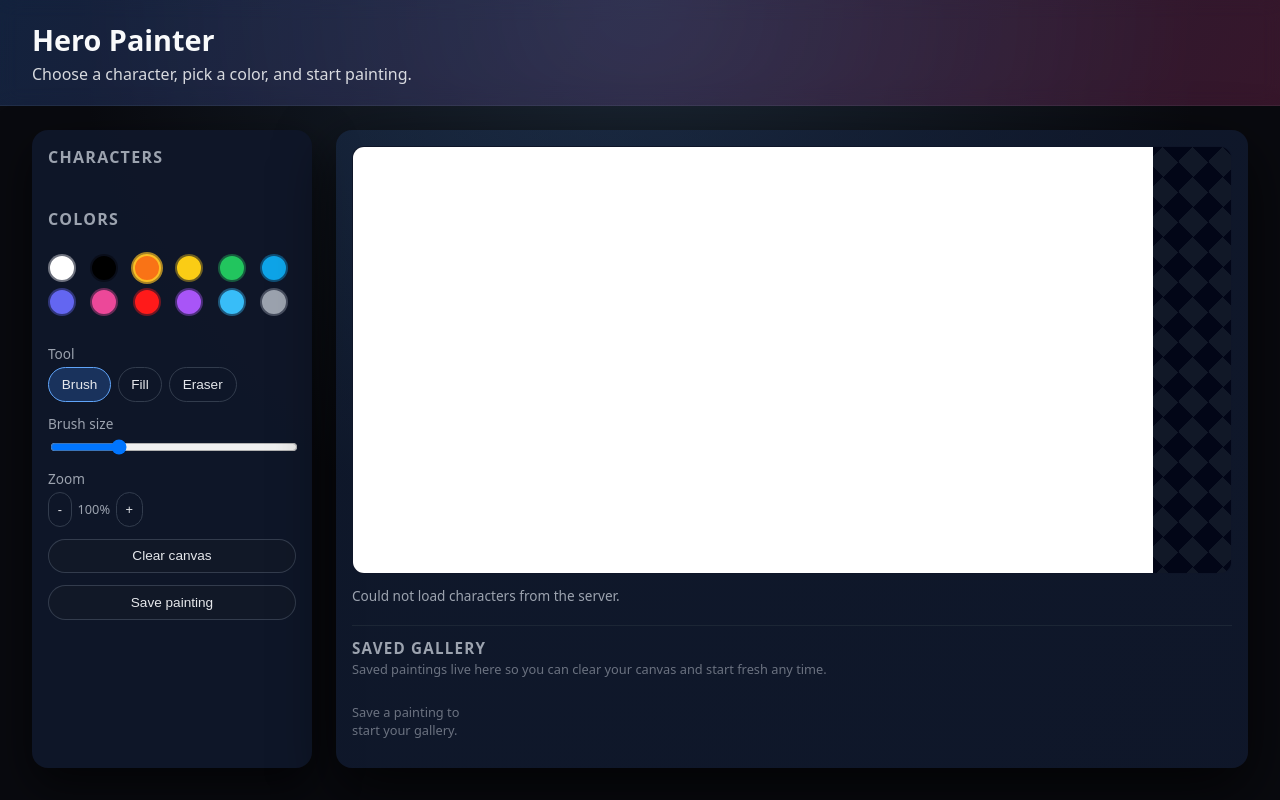
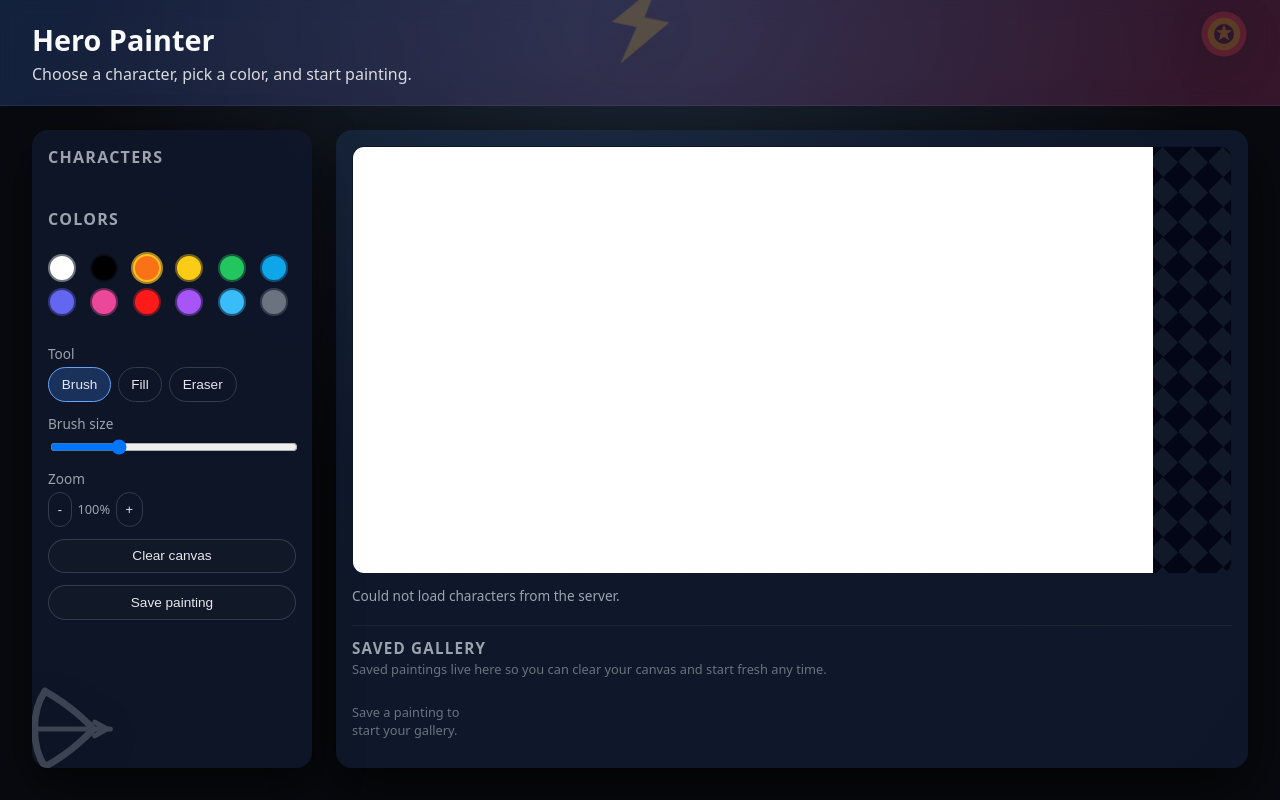
Before and after one commit to cfishman-commits/online_painting_v2, a website: page public/index.html in a window 1280 px wide. Drawn offline with Linux system fonts and the light colour scheme; no server answers.

Commit message:
Added some superhero-esc decorations

```diff
--- a/public/app.js
+++ b/public/app.js
@@ -36,7 +36,7 @@
     '#ff1a1a',
     '#a855f7',
     '#38bdf8',
-    '#9ca3af'
+    '#6b7280'
   ];
 
   let characters = [];
@@ -109,6 +109,26 @@
     paintCtx.drawImage(image, offsetX, offsetY, drawWidth, drawHeight);
 
     applyZoom();
+  }
+
+  function resizeCanvasesToWrapper() {
+    const parent = lineCanvas.parentElement;
+    const rect = parent.getBoundingClientRect();
+    const width = rect.width || 800;
+    const height = rect.height || 600;
+
+    paintCanvas.width = width;
+    paintCanvas.height = height;
+    paintCtx.clearRect(0, 0, width, height);
+    paintCtx.fillStyle = '#ffffff';
+    paintCtx.fillRect(0, 0, width, height);
+
+    lineCanvas.width = width;
+    lineCanvas.height = height;
+    lineCtx.clearRect(0, 0, width, height);
+
+    applyZoom();
+    return { width, height };
   }
 
   function setCurrentColor(color) {
@@ -399,26 +419,16 @@
     const img = new Image();
     img.onload = () => resizeCanvasesToImage(img);
     img.onerror = () => {
-      // If image missing, just resize to a default size with blank background
-      const defaultWidth = 800;
-      const defaultHeight = 600;
-      paintCanvas.width = defaultWidth;
-      paintCanvas.height = defaultHeight;
-      paintCtx.clearRect(0, 0, defaultWidth, defaultHeight);
-      paintCtx.fillStyle = '#ffffff';
-      paintCtx.fillRect(0, 0, defaultWidth, defaultHeight);
-
-      lineCanvas.width = defaultWidth;
-      lineCanvas.height = defaultHeight;
-      lineCtx.clearRect(0, 0, defaultWidth, defaultHeight);
+      // If image missing, resize to fill the canvas area
+      const { width, height } = resizeCanvasesToWrapper();
       lineCtx.fillStyle = '#9ca3af';
       lineCtx.font = '20px system-ui, sans-serif';
       lineCtx.textAlign = 'center';
-      lineCtx.fillText('Add your own line-art image here.', defaultWidth / 2, defaultHeight / 2 - 12);
+      lineCtx.fillText('Add your own line-art image here.', width / 2, height / 2 - 12);
 
       // Extra helper text specifically for the Original Hero template
       if (character.id === 'original-hero') {
-        lineCtx.fillText('Clear canvas to start.', defaultWidth / 2, defaultHeight / 2 + 16);
+        lineCtx.fillText('Clear canvas to start.', width / 2, height / 2 + 16);
       }
     };
     img.src = character.imageUrl;
--- a/public/index.html
+++ b/public/index.html
@@ -9,12 +9,67 @@
   <body>
     <div class="app">
       <header class="app-header">
+        <div class="decor-surface" aria-hidden="true">
+          <div class="decor-icon decor-bolt">
+            <svg viewBox="0 0 64 64" role="presentation">
+              <path d="M38 2 12 34h18L24 62l28-36H34z" fill="currentColor" />
+            </svg>
+          </div>
+          <div class="decor-icon decor-cap-shield">
+            <svg viewBox="0 0 64 64" role="presentation">
+              <circle cx="32" cy="32" r="18" fill="#ef4444" />
+              <circle cx="32" cy="32" r="13" fill="#facc15" />
+              <circle cx="32" cy="32" r="8" fill="#0f172a" />
+              <path
+                d="M32 24.5 33.7 29h4.8l-3.9 2.8L36.2 37 32 34.3 27.8 37l1.6-5.2-3.9-2.8h4.8z"
+                fill="#facc15"
+              />
+            </svg>
+          </div>
+        </div>
         <h1>Hero Painter</h1>
         <p>Choose a character, pick a color, and start painting.</p>
       </header>
 
       <main class="app-main">
         <aside class="sidebar">
+          <div class="decor-surface" aria-hidden="true">
+            <div class="decor-icon decor-bat-sidebar">
+              <svg viewBox="0 0 64 64" role="presentation">
+                <!-- Bow + arrow -->
+                <path
+                  d="M18 10c-4 6-6 14-6 22s2 16 6 22"
+                  fill="none"
+                  stroke="#e5e7eb"
+                  stroke-width="4"
+                  stroke-linecap="round"
+                />
+                <path
+                  d="M18 10c18 10 28 22 28 22s-10 12-28 22"
+                  fill="none"
+                  stroke="#e5e7eb"
+                  stroke-width="4"
+                  stroke-linecap="round"
+                  stroke-linejoin="round"
+                />
+                <path
+                  d="M12 32h44"
+                  fill="none"
+                  stroke="#e5e7eb"
+                  stroke-width="3"
+                  stroke-linecap="round"
+                />
+                <path
+                  d="M54 32l-7-4m7 4-7 4"
+                  fill="none"
+                  stroke="#e5e7eb"
+                  stroke-width="3"
+                  stroke-linecap="round"
+                  stroke-linejoin="round"
+                />
+              </svg>
+            </div>
+          </div>
           <h2>Characters</h2>
           <div id="character-list" class="character-list">
             <!-- Filled dynamically -->
--- a/public/styles.css
+++ b/public/styles.css
@@ -15,6 +15,82 @@ body {
   min-height: 100vh;
   display: flex;
   flex-direction: column;
+  position: relative;
+}
+
+.decor-icon {
+  position: absolute;
+  width: 90px;
+  height: 90px;
+  opacity: 0.18;
+  filter: drop-shadow(0 10px 22px rgba(0, 0, 0, 0.7));
+}
+
+.decor-icon svg {
+  width: 100%;
+  height: 100%;
+}
+
+.decor-surface {
+  position: absolute;
+  inset: 0;
+  pointer-events: none;
+  overflow: hidden;
+}
+
+.app-header,
+.sidebar {
+  position: relative;
+  overflow: hidden;
+}
+
+.decor-bolt {
+  top: -20px;
+  left: 50%;
+  color: rgba(250, 204, 21, 1);
+  transform: translateX(-50%) rotate(12deg);
+}
+
+.decor-bat-sidebar {
+  bottom: -16px;
+  left: -18px;
+  width: 110px;
+  height: 110px;
+  opacity: 0.22;
+}
+
+.decor-cap-shield {
+  top: -6px;
+  right: 16px;
+  width: 80px;
+  height: 80px;
+  opacity: 0.2;
+}
+
+.decor-bat {
+  bottom: -22px;
+  left: -10px;
+  color: rgba(148, 163, 184, 1);
+  transform: rotate(-10deg);
+  opacity: 0.14;
+}
+
+.decor-dd {
+  top: 18px;
+  right: -14px;
+  color: rgba(248, 113, 113, 1);
+  transform: rotate(10deg);
+  opacity: 0.13;
+}
+
+.decor-bow {
+  top: 120px;
+  left: 14px;
+  width: 82px;
+  height: 82px;
+  color: rgba(196, 181, 253, 1);
+  transform: rotate(-14deg);
+  opacity: 0.12;
 }
 
 .app-header {
```
